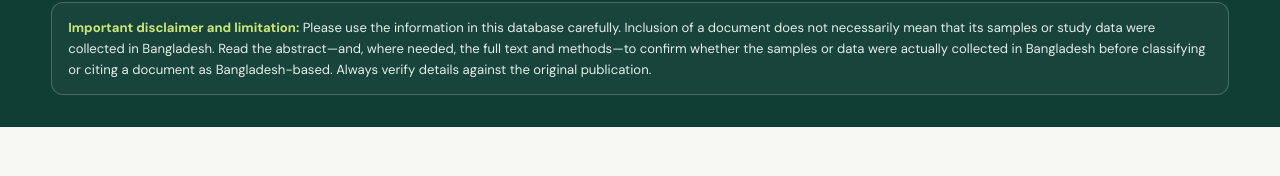
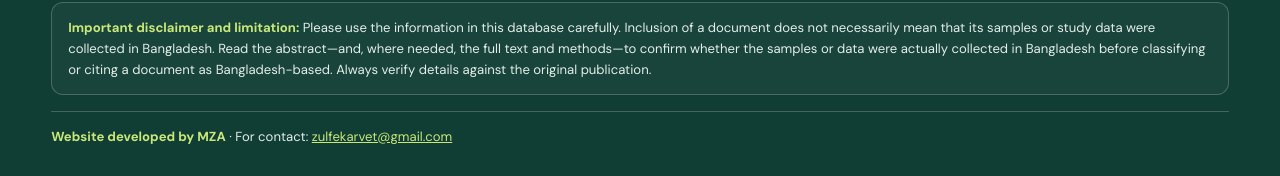
Before and after one commit to mdzulfekarali/zdbd, a plain HTML site: page index.html in a window 1280 px wide. Shown: the part 3030-3206 px from the top of the page. Before the commit the page ends 3157 px from the top, so only its background shows below. Drawn offline with nearby package versions, Linux system fonts and the light colour scheme; no server answers.

Commit message:
Add website developer and contact details to footer

```diff
--- a/index.html
+++ b/index.html
@@ -43,7 +43,11 @@ nav{height:76px;display:flex;align-items:center;justify-content:space-between}.b
 <section class="section" id="about"><div class="section-head"><div><div class="eyebrow" style="color:var(--green)">One Health perspective</div><h2>At the human–animal–environment interface</h2><div class="sub">Zoonotic disease research connects multiple hosts, ecosystems and public-health systems.</div></div></div><div class="panel"><div class="transmission"><div class="node"><b>🦇 🐦</b><strong>Wildlife</strong><span class="note">Wild and migratory hosts</span></div><div class="arrow">↔</div><div class="node"><b>🐄 🐓</b><strong>Livestock</strong><span class="note">Domestic animal populations</span></div><div class="arrow">↔</div><div class="node"><b>🧑‍⚕️ 🏘️</b><strong>People & communities</strong><span class="note">Public and occupational health</span></div></div><p class="note" style="margin-top:20px">Conceptual One Health illustration only. Arrows represent possible interfaces for zoonotic disease emergence and transmission; they do not assert that every pathogen follows this route.</p></div>
 <div class="panel" style="margin-top:16px"><h3>About ZDBD</h3><p class="sub">ZDBD (Zoonotic Diseases Research Documents in Bangladesh) is a bibliometric discovery interface designed to organize and explore research documents indexed in Scopus. The database is based on the dataset curated by its administrator. Search results reflect the coverage, search strategy, export date and metadata quality of that dataset; they should not be interpreted as an exhaustive census of all zoonotic disease research in Bangladesh.</p><p class="note">Data source: Scopus export. Please cite the original publications and Scopus as appropriate. ZDBD is an independent research resource and is not affiliated with or endorsed by Elsevier or Scopus.</p></div></section>
 </div><footer class="footer"><div class="wrap"><strong>ZDBD</strong> · Zoonotic Diseases Research Documents in Bangladesh<p class="note" style="color:#c4d8cf">A bibliometric resource for research discovery and One Health knowledge mapping.</p><span class="note" style="color:#c4d8cf">© <span id="yearNow"></span> ZDBD · Curated Scopus document metadata</span>
-<div class="note" style="margin-top:18px;padding:14px 16px;border:1px solid #ffffff35;border-radius:12px;color:#e3eee8;background:#ffffff0a"><strong style="color:#c9e879">Important disclaimer and limitation:</strong> Please use the information in this database carefully. Inclusion of a document does not necessarily mean that its samples or study data were collected in Bangladesh. Read the abstract—and, where needed, the full text and methods—to confirm whether the samples or data were actually collected in Bangladesh before classifying or citing a document as Bangladesh-based. Always verify details against the original publication.</div></div></footer>
+<div class="note" style="margin-top:18px;padding:14px 16px;border:1px solid #ffffff35;border-radius:12px;color:#e3eee8;background:#ffffff0a"><strong style="color:#c9e879">Important disclaimer and limitation:</strong> Please use the information in this database carefully. Inclusion of a document does not necessarily mean that its samples or study data were collected in Bangladesh. Read the abstract—and, where needed, the full text and methods—to confirm whether the samples or data were actually collected in Bangladesh before classifying or citing a document as Bangladesh-based. Always verify details against the original publication.</div>
+<div class="note" style="margin-top:16px;padding-top:14px;border-top:1px solid #ffffff35;color:#e3eee8">
+  <strong style="color:#c9e879">Website developed by MZA</strong>
+  <span> · For contact: <a href="mailto:zulfekarvet@gmail.com">zulfekarvet@gmail.com</a></span>
+</div></div></footer>
 <script>
 const DATA_URL='Zoonotic_BD_Duplication_Removed_Excel_Title+Journal.xlsx'; const PAGE_SIZE=10; let records=[],filtered=[],page=1,yearChart,typeChart; const selectedRecords=new Set();
 const $=id=>document.getElementById(id);
```
